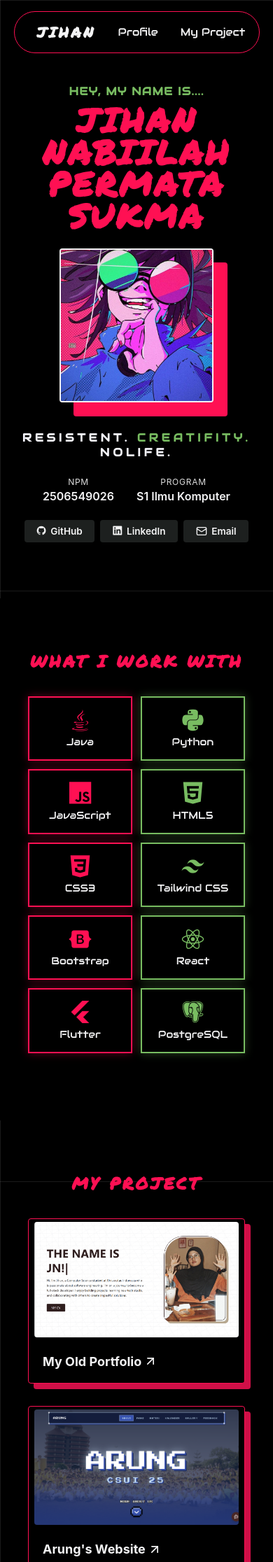
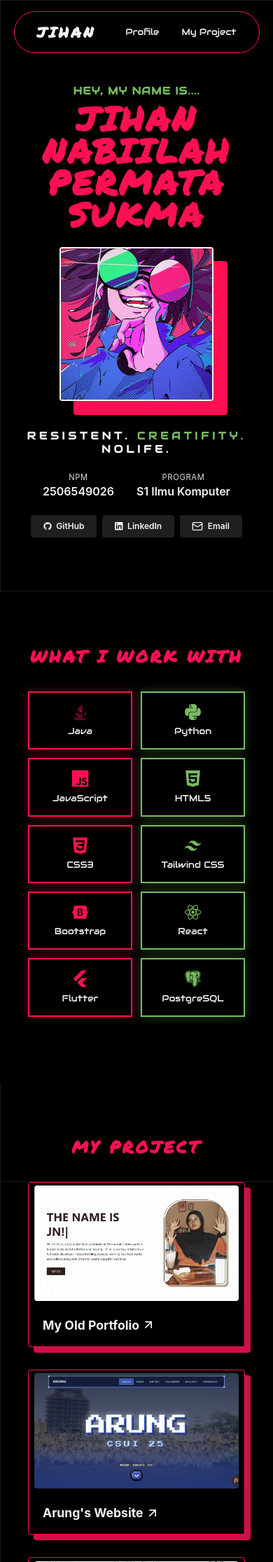
Before and after one commit to JihanN-arch/myportofolio-pbp, a Django app: page / in a window 390 px wide. Shown: the top 2232 px of the page at 70% size. Run offline with Django 5.2, Linux system fonts and the light colour scheme; some web fonts are replaced.

Commit message:
style(typography): ngeadjust root fot size untuk responsive layout

```diff
--- a/static/css/style.css
+++ b/static/css/style.css
@@ -13,6 +13,27 @@
   --green: #78bc61;
   --white: #f3f3f4;
   --gold: #eec170;
+
+  /* font size */
+  --fs-h1: clamp(3rem, 7vw, 5rem);
+  --fs-h2: 2rem;
+  --fs-h3: 1.25rem;
+  --fs-body: 1rem;
+  --fs-label: 0.95rem;
+  --fs-small: 0.85rem;
+  --fs-caption: 0.75rem;
+}
+
+@media (max-width: 600px) {
+  :root {
+    /* font-size mobile */
+    --fs-h2: 1.5rem;
+    --fs-h3: 1.1rem;
+    --fs-body: 0.9375rem;
+    --fs-label: 0.8rem;
+    --fs-small: 0.75rem;
+    --fs-caption: 0.7rem;
+  }
 }
 
 body {
@@ -91,7 +112,7 @@ html {
   position: relative;
   color: var(--white);
   text-decoration: none;
-  font-size: 0.95rem;
+  font-size: var(--fs-label);
   white-space: nowrap;
   padding-bottom: 2px;
   transition: color 0.3s ease;
@@ -151,7 +172,7 @@ html {
 }
 
 .hero-kicker {
-  font-size: 1rem;
+  font-size: var(--fs-body);
   text-transform: uppercase;
   letter-spacing: 0.08em;
   font-weight: 600;
@@ -172,6 +193,7 @@ html {
   text-transform: uppercase;
   font-weight: 700;
   color: ghostwhite;
+  font-size: var(--fs-body);
   font-family: "Audiowide", sans-serif;
 }
 
@@ -182,7 +204,7 @@ html {
 }
 
 .meta-row dt {
-  font-size: 0.75rem;
+  font-size: var(--fs-caption);
   text-transform: uppercase;
   letter-spacing: 0.06em;
   color: gainsboro;
@@ -210,7 +232,7 @@ html {
   display: inline-flex;
   align-items: center;
   gap: 0.4rem;
-  font-size: 0.85rem;
+  font-size: var(--fs-small);
   font-weight: 600;
   text-decoration: none;
   color: var(--white);
@@ -350,7 +372,7 @@ html {
   padding: 1.5rem;
   color: var(--white);
   background-color: var(--black);
-  font-size: 0.85rem;
+  font-size: var(--fs-small);
   border-top: 3px solid var(--red);
   display: flex;
   justify-content: center;
@@ -397,7 +419,7 @@ html {
   display: flex;
   align-items: center;
   justify-content: center;
-  font-size: 2rem;
+  font-size: var(--fs-h2);
   color: currentColor;
   flex-shrink: 0;
 }
@@ -405,7 +427,7 @@ html {
 .expertise-name {
   color: var(--white);
   font-family: "Audiowide", sans-serif;
-  font-size: 0.9rem;
+  font-size: var(--fs-label);
   text-align: center;
 }
 
@@ -458,7 +480,7 @@ html {
   }
 
   .project-info h3 {
-    font-size: 18px;
+    font-size: var(--fs-h3);
   }
 
   #profile {
@@ -478,4 +500,8 @@ html {
     padding: 1rem 0.5rem;
     gap: 0.4rem;
   }
+
+  .brand {
+    font-size: 1.3rem;
+  }
 }
```
